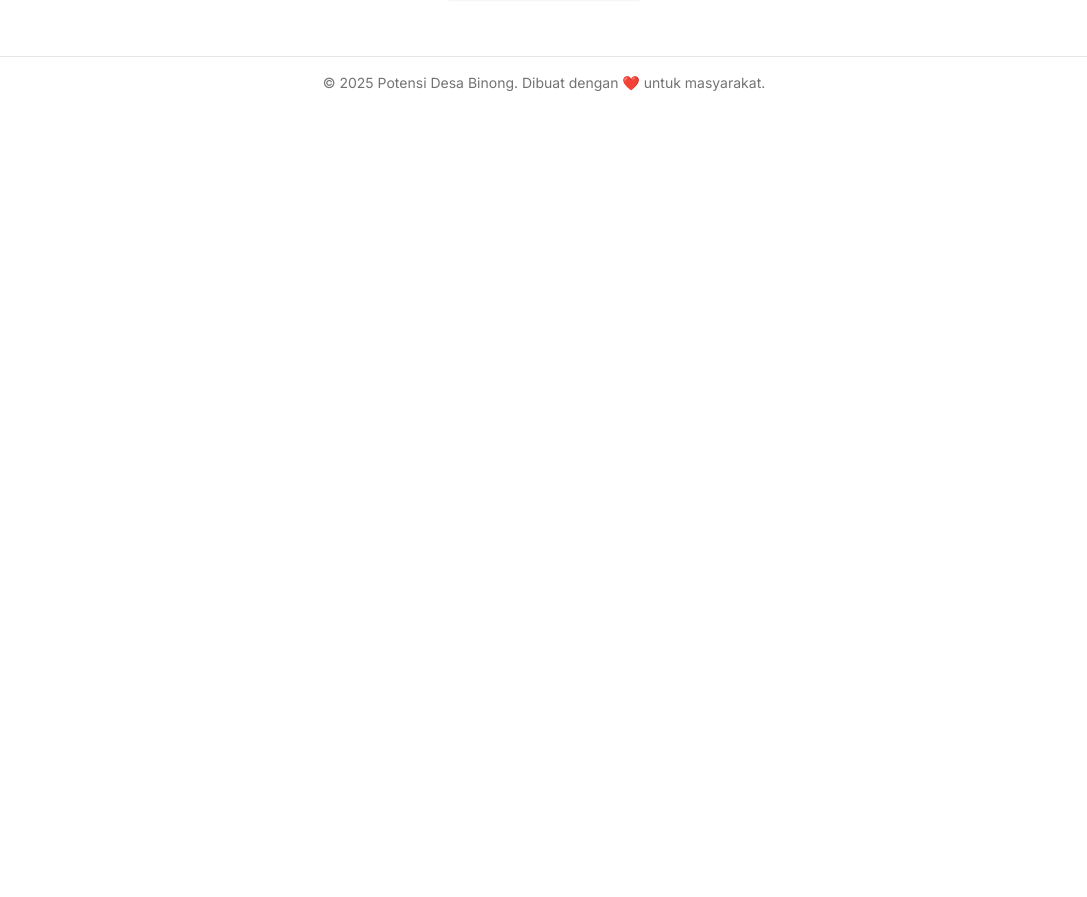
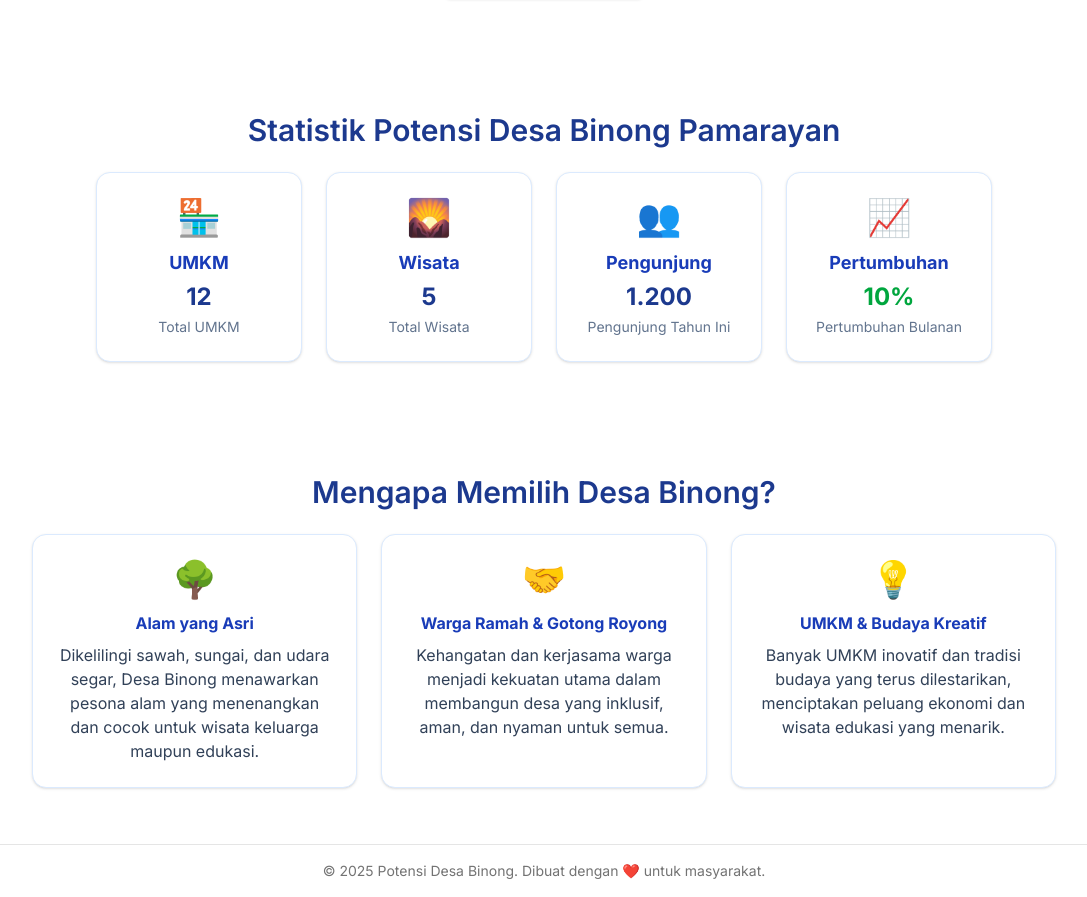
Before and after one commit to Ridho-arachman/potensi-binong-pamarayan, a Next.js app: page / in a window 1280 px wide. Shown: the part 758-1655 px from the top of the page, without its empty margins (96-1183 px from the left). Before the commit the page ends 867 px from the top, so only its background shows below. Built offline with nearby package versions, Linux system fonts and the light colour scheme; no server answers; the database is empty; a web font is replaced by a local one.

Commit message:
memperbaiki halaman beranda

```diff
--- a/src/app/(user)/page.tsx
+++ b/src/app/(user)/page.tsx
@@ -102,6 +102,79 @@ export default async function HomePage() {
           </Button>
         </div>
       </section>
+
+      {/* Section Statistik Potensi Desa */}
+      <section className="container py-8 sm:py-12 md:py-14 px-4 sm:px-6">
+        <h2 className="text-xl sm:text-2xl md:text-3xl font-semibold mb-4 sm:mb-6 text-center text-blue-900">
+          Statistik Potensi Desa Binong Pamarayan
+        </h2>
+        <div className="grid grid-cols-2 md:grid-cols-4 gap-6 max-w-4xl mx-auto">
+          <div className="rounded-xl shadow border border-blue-100 bg-white p-6 flex flex-col items-center text-center">
+            <span className="text-4xl mb-3">🏪</span>
+            <h3 className="font-bold text-blue-800 text-lg mb-1">UMKM</h3>
+            <p className="text-2xl font-bold text-blue-900 mb-1">12</p>
+            <span className="text-slate-500 text-sm">Total UMKM</span>
+          </div>
+          <div className="rounded-xl shadow border border-blue-100 bg-white p-6 flex flex-col items-center text-center">
+            <span className="text-4xl mb-3">🌄</span>
+            <h3 className="font-bold text-blue-800 text-lg mb-1">Wisata</h3>
+            <p className="text-2xl font-bold text-blue-900 mb-1">5</p>
+            <span className="text-slate-500 text-sm">Total Wisata</span>
+          </div>
+          <div className="rounded-xl shadow border border-blue-100 bg-white p-6 flex flex-col items-center text-center">
+            <span className="text-4xl mb-3">👥</span>
+            <h3 className="font-bold text-blue-800 text-lg mb-1">Pengunjung</h3>
+            <p className="text-2xl font-bold text-blue-900 mb-1">1.200</p>
+            <span className="text-slate-500 text-sm">Pengunjung Tahun Ini</span>
+          </div>
+          <div className="rounded-xl shadow border border-blue-100 bg-white p-6 flex flex-col items-center text-center">
+            <span className="text-4xl mb-3">📈</span>
+            <h3 className="font-bold text-blue-800 text-lg mb-1">
+              Pertumbuhan
+            </h3>
+            <p className="text-2xl font-bold text-green-600 mb-1">10%</p>
+            <span className="text-slate-500 text-sm">Pertumbuhan Bulanan</span>
+          </div>
+        </div>
+      </section>
+
+      {/* Section Keunggulan Desa Binong */}
+      <section className="container py-8 sm:py-12 md:py-14 px-4 sm:px-6">
+        <h2 className="text-xl sm:text-2xl md:text-3xl font-semibold mb-4 sm:mb-6 text-center text-blue-900">
+          Mengapa Memilih Desa Binong?
+        </h2>
+        <div className="grid grid-cols-1 md:grid-cols-3 gap-6 max-w-5xl mx-auto">
+          <div className="bg-white rounded-xl shadow p-6 flex flex-col items-center text-center border border-blue-100">
+            <span className="text-4xl mb-3">🌳</span>
+            <h3 className="font-bold text-blue-800 mb-2">Alam yang Asri</h3>
+            <p className="text-slate-700">
+              Dikelilingi sawah, sungai, dan udara segar, Desa Binong menawarkan
+              pesona alam yang menenangkan dan cocok untuk wisata keluarga
+              maupun edukasi.
+            </p>
+          </div>
+          <div className="bg-white rounded-xl shadow p-6 flex flex-col items-center text-center border border-blue-100">
+            <span className="text-4xl mb-3">🤝</span>
+            <h3 className="font-bold text-blue-800 mb-2">
+              Warga Ramah & Gotong Royong
+            </h3>
+            <p className="text-slate-700">
+              Kehangatan dan kerjasama warga menjadi kekuatan utama dalam
+              membangun desa yang inklusif, aman, dan nyaman untuk semua.
+            </p>
+          </div>
+          <div className="bg-white rounded-xl shadow p-6 flex flex-col items-center text-center border border-blue-100">
+            <span className="text-4xl mb-3">💡</span>
+            <h3 className="font-bold text-blue-800 mb-2">
+              UMKM & Budaya Kreatif
+            </h3>
+            <p className="text-slate-700">
+              Banyak UMKM inovatif dan tradisi budaya yang terus dilestarikan,
+              menciptakan peluang ekonomi dan wisata edukasi yang menarik.
+            </p>
+          </div>
+        </div>
+      </section>
     </>
   );
 }
```
Also changed, not shown: public/uploads/1752647473085-WhatsApp-Image-2025-07-12-at-23.28.28_88b99695.jpg (added).
